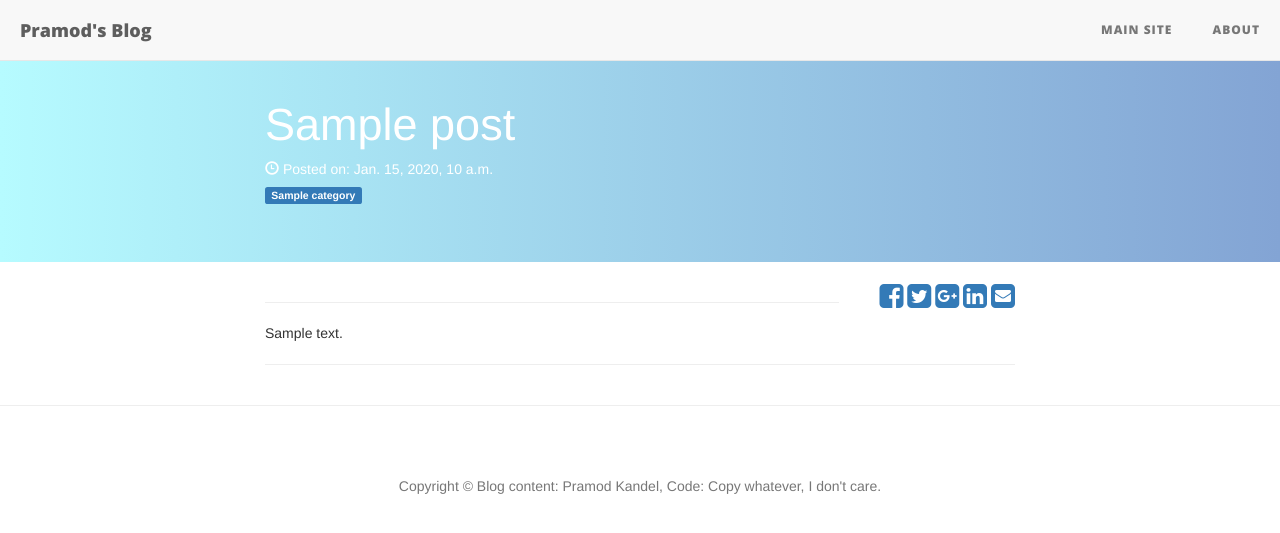
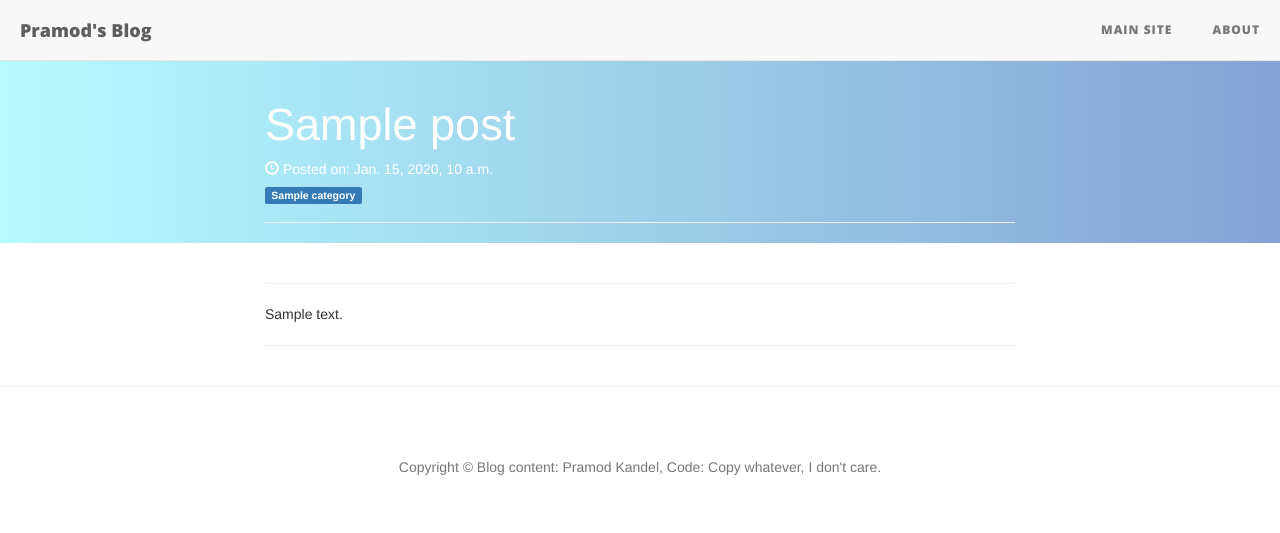
Before and after one commit to pramod2/mysite, a Django app: template blog/templates/blog/view_post.html in a window 1280 px wide. Shown: the top 533 px of the page. Run offline with Django 3.2, Linux system fonts and the light colour scheme; the template is opened without the code that fills it: most values are stand-ins (such as "Sample title", 1, 10 or a date in 2020); some libraries are stand-ins or nearby versions.

Commit message:
Different share buttons

```diff
--- a/blog/static/blog/blog.js
+++ b/blog/static/blog/blog.js
@@ -10,6 +10,9 @@
 
     //facebook share
     fbShare(document, 'script', 'facebook-jssdk');
+
+    //totalShares
+    totalShares();
 });
 
 
@@ -46,6 +49,15 @@
     fjs.parentNode.insertBefore(js, fjs);
 }
 
+
+function totalShares() {
+  var dr = document.createElement('script');
+  dr.type = 'text/javascript'; dr.async = true;
+  dr.src = '//share.donreach.com/buttons.js';
+  (document.getElementsByTagName('head')[0] || document.getElementsByTagName('body')[0]).appendChild(dr);
+}
+
+
 /*
 // Navigation Scripts to Show social shares on Scroll-Up
 jQuery(document).ready(function($) {
--- a/blog/static/blog/clean-blog.css
+++ b/blog/static/blog/clean-blog.css
@@ -148,7 +148,7 @@
 .intro-header .site-heading,
 .intro-header .post-heading,
 .intro-header .page-heading {
-  padding: 100px 0 50px;
+  padding: 100px 0 0px;
   color: white;
 }
 @media only screen and (min-width: 768px) {
--- a/blog/static/blog/style.css
+++ b/blog/static/blog/style.css
@@ -1,19 +1,7 @@
-ul.share-buttons{
-  list-style: none;
-  float:right;
+.don-share {
+float:right;
 }
 
-ul.share-buttons li{
-  display:inline;
-}
-
-/*
-.social-buttons{
-  position:absolute;
-  left:-300px;
-  top: 10px;
-}
-*/
 .post-body {
   text-align: justify;
 }
--- a/blog/templates/blog/view_post.html
+++ b/blog/templates/blog/view_post.html
@@ -24,6 +24,21 @@
                         {% endfor %}
 
                         </h5>
+                        <hr>
+                        <div class="social-buttons">
+
+                          <!-- Facebook like button -->
+                          <span class="fb-like" data-href="{{post_full_url}}" data-layout="standard" data-action="like" data-show-faces="true"></span>
+
+                          <div class="don-share" data-style="icons" data-bubbles="top" data-limit="4">
+                            <div class="don-share-total"></div>
+                            <div class="don-share-facebook"></div>
+                            <div class="don-share-twitter"></div>
+                            <div class="don-share-google"></div>
+                            <div class="don-share-linkedin"></div>
+                          </div>
+                        </div>
+
                       </div>
                   </div>
               </div>
@@ -35,20 +50,6 @@
 {% endblock %}
 
 {% block main-body %}
-
-<div class="social-buttons">
-
-  <!-- Facebook like button -->
-  <span class="fb-like" data-href="{{post_full_url}}" data-layout="standard" data-action="like" data-show-faces="true"></span>
-  <!-- Shocial shares -->
-  <ul class="share-buttons">
-    <li><a href="https://www.facebook.com/sharer/sharer.php?u={{post_full_url}}&t={{post.title}}" target="_blank" title="Share on Facebook"><i class="fa fa-facebook-square fa-2x"></i></a></li>
-    <li><a href="https://twitter.com/intent/tweet?source={{post_full_url}}&text={{post.title}}&via=pramodkandel" target="_blank" title="Tweet"><i class="fa fa-twitter-square fa-2x"></i></a></li>
-    <li><a href="https://plus.google.com/share?url={{post_full_url}}" target="_blank" title="Share on Google+"><i class="fa fa-google-plus-square fa-2x"></i></a></li>
-    <li><a href="http://www.linkedin.com/shareArticle?mini=true&url={{post_full_url}}&title={{post.title}}&summary=&source=http%3A%2F%2Fpramod.pythonanywhere.com" target="_blank" title="Share on LinkedIn"><i class="fa fa-linkedin-square fa-2x"></i></a></li>
-    <li><a href="mailto:info@pramodkandel.com?subject={{post.title}}&body=:%20{{post_full_url}}" target="_blank" title="Email"><i class="fa fa-envelope-square fa-2x"></i></a></li>
-  </ul>
-</div>
 
 <hr>
 
```
